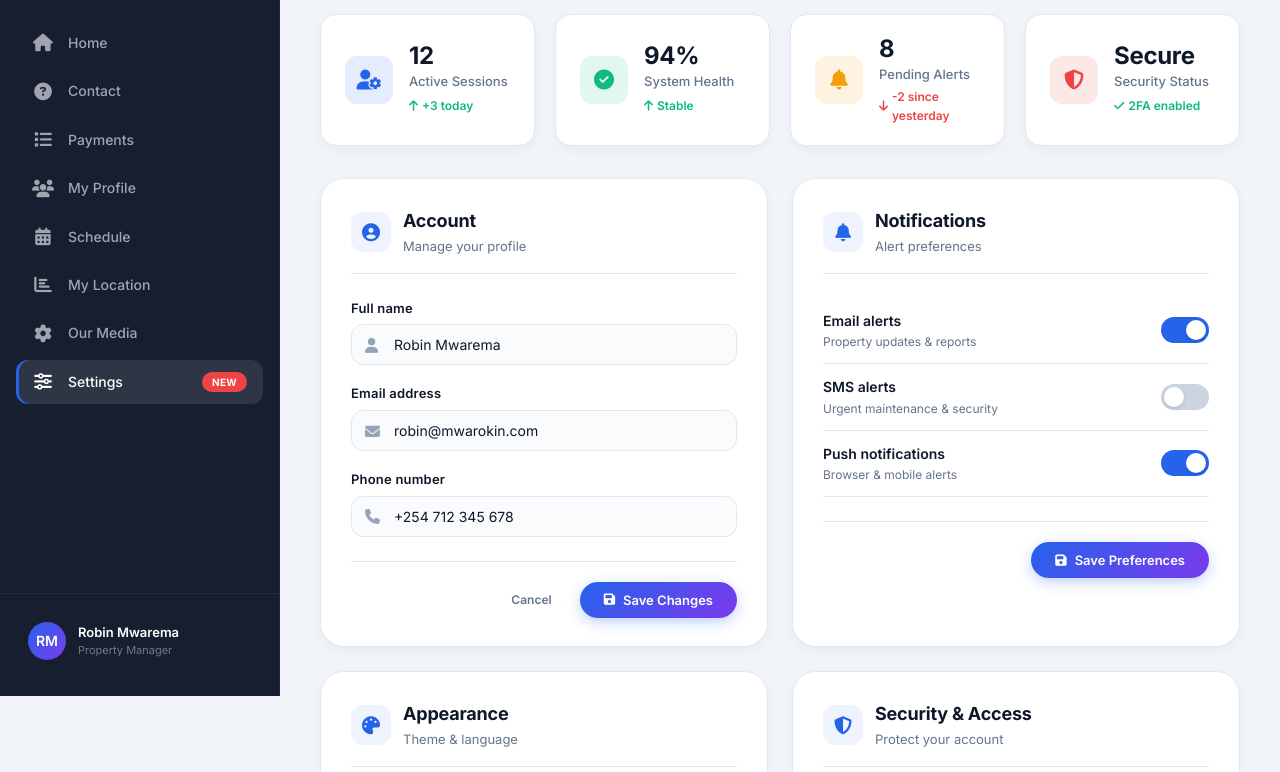
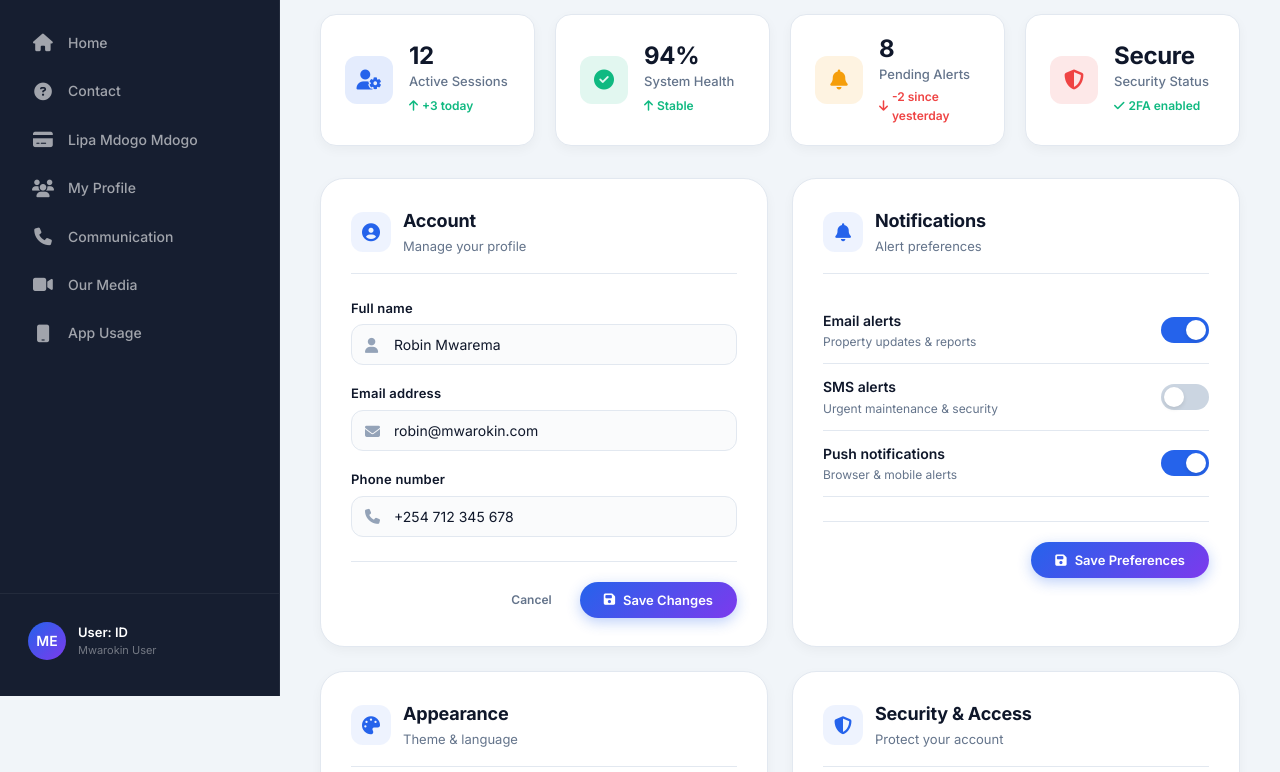
Before and after one commit to 99DevOps892/mwarokin-estates, a plain HTML site: page Settings.html in a window 1280 px wide. Shown: the part 104-876 px from the top of the page. Drawn offline with Linux system fonts and the light colour scheme.

Commit message:
Update Settings.html

```diff
--- a/Settings.html
+++ b/Settings.html
@@ -3,7 +3,7 @@
 <head>
     <meta charset="UTF-8" />
     <meta name="viewport" content="width=device-width, initial-scale=1.0" />
-    <title>Mwarokin Estates · Premium Dashboard</title>
+    <title>Mwarokin Estates · Settings</title>
     <link rel="stylesheet" href="https://cdnjs.cloudflare.com/ajax/libs/font-awesome/6.4.0/css/all.min.css" />
     <link href="https://fonts.googleapis.com/css2?family=Inter:opsz,wght@14..32,300;14..32,400;14..32,500;14..32,600;14..32,700;14..32,800&display=swap" rel="stylesheet" />
     <style>
@@ -1157,21 +1157,20 @@
                 <h1>Mwarokin <small>Estates</small></h1>
             </div>
             <ul class="sidebar-nav">
-                <li><a href="#"><i class="fas fa-home"></i><span>Home</span></a></li>
-                <li><a href="#"><i class="fas fa-question-circle"></i><span>Contact</span></a></li>
-                <li><a href="#"><i class="fas fa-list"></i><span>Payments</span></a></li>
-                <li><a href="#"><i class="fas fa-users"></i><span>My Profile</span></a></li>
-                <li><a href="#"><i class="fas fa-calendar-alt"></i><span>Schedule</span></a></li>
-                <li><a href="#"><i class="fas fa-chart-bar"></i><span>My Location</span></a></li>
-                <li><a href="#"><i class="fas fa-cog"></i><span>Our Media</span></a></li>
-                <li><a href="#" class="active"><i class="fas fa-sliders-h"></i><span>Settings</span><span class="badge">NEW</span></a></li>
+                <li><a href="index.html"><i class="fas fa-home"></i><span>Home</span></a></li>
+                <li><a href="Contact.html"><i class="fas fa-question-circle"></i><span>Contact</span></a></li>
+                <li><a href="LipaMdogo.html"><i class="fas fa-credit-card"></i><span>Lipa Mdogo Mdogo</span></a></li>
+                <li><a href="My Profile.html"><i class="fas fa-users"></i><span>My Profile</span></a></li>
+                <li><a href="Communication.html"><i class="fas fa-phone"></i><span>Communication</span></a></li>
+                <li><a href="videos.html"><i class="fas fa-video"></i><span>Our Media</span></a></li>
+                <li><a href="App Usage.html"><i class="fas fa-mobile"></i><span>App Usage</span></a></li>
             </ul>
             <div class="sidebar-footer">
                 <div class="user-mini">
-                    <div class="avatar">RM</div>
+                    <div class="avatar">ME</div>
                     <div class="info">
-                        <div class="name">Robin Mwarema</div>
-                        <div class="role">Property Manager</div>
+                        <div class="name">User: ID</div>
+                        <div class="role">Mwarokin User</div>
                     </div>
                 </div>
             </div>
@@ -1183,7 +1182,7 @@
             <!-- Top Bar -->
             <div class="topbar">
                 <div class="topbar-left">
-                    <h1 class="page-title"><i class="fas fa-sliders-h"></i> Advanced Settings</h1>
+                    <h1 class="page-title"><i class="fas fa-sliders-h"></i>My Settings</h1>
                 </div>
                 <div class="topbar-actions">
                     <button class="btn-icon" title="Notifications">
```
